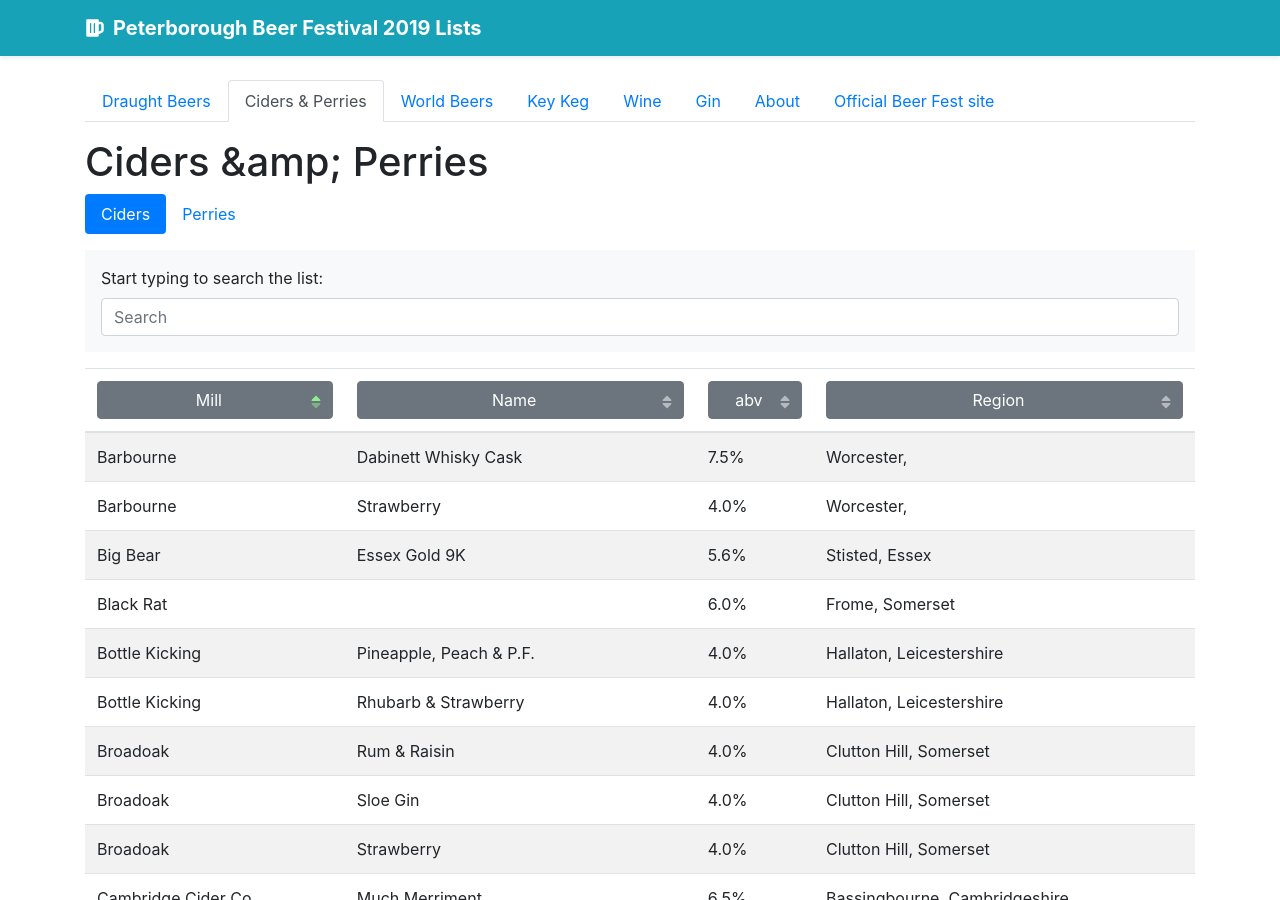
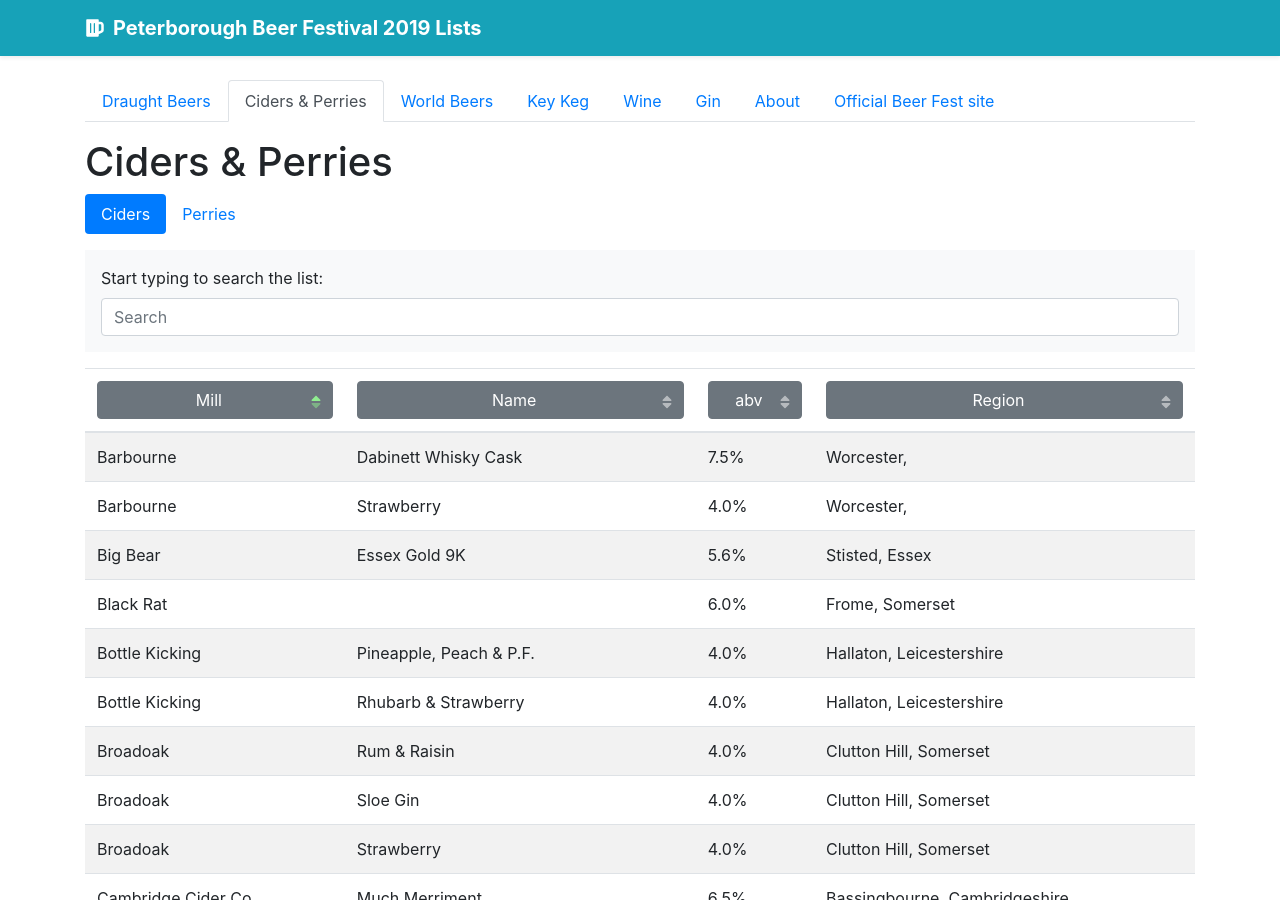
Before and after one commit to spleenqueen/pbf, a Jekyll site: the page built from ciders.html, in a window 1280 px wide and 900 px high. Built offline with Jekyll 4.4.1, drawn with Linux system fonts in a browser that asks for light colours.

Commit message:
Fixed non encodes amp.

```diff
--- a/ciders.html
+++ b/ciders.html
@@ -3,7 +3,7 @@
 ---
 
 <div class="mt-3">
-    <h1>Ciders &amp;amp; Perries</h1>
+    <h1>Ciders & Perries</h1>
 
     {% assign tableHead = "Mill#Name#abv#Region" | split: '#' %}
 
```
